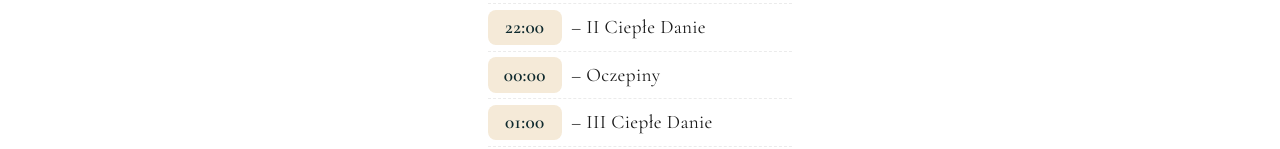
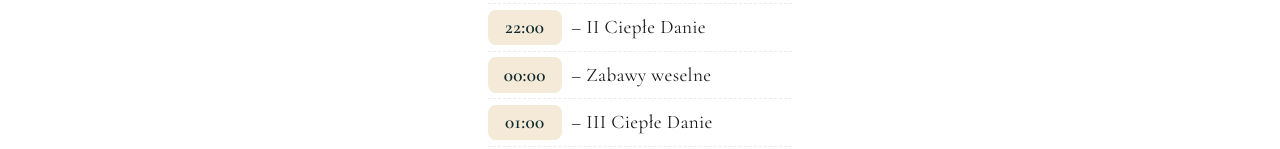
Before and after one commit to radkum/wedding-vue, a Vue app: page / in a window 1280 px wide. Shown: the part 1928-2077 px from the top of the page. Built offline with nearby package versions, Linux system fonts and the light colour scheme; a web font is replaced by a local one; what @lottiefiles/vue-lottie-player would draw is missing.

Commit message:
zabawy weslne

```diff
--- a/src/views/home.vue
+++ b/src/views/home.vue
@@ -61,7 +61,7 @@
             <li><strong>19:00</strong> – Pierwszy taniec</li>
             <li><strong>20:30</strong> – I Ciepłe Danie</li>
             <li><strong>22:00</strong> – II Ciepłe Danie</li>
-            <li><strong>00:00</strong> – Oczepiny </li>
+            <li><strong>00:00</strong> – Zabawy weselne </li>
             <li><strong>01:00</strong> – III Ciepłe Danie</li>
             <li><strong>03:30</strong> – IV Ciepłe Danie</li>
             <li><strong>05:00</strong> – Pożegnanie</li>
```
